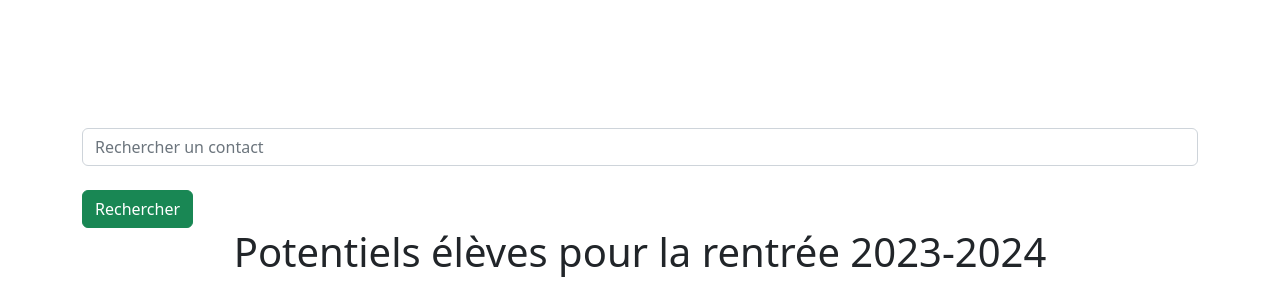
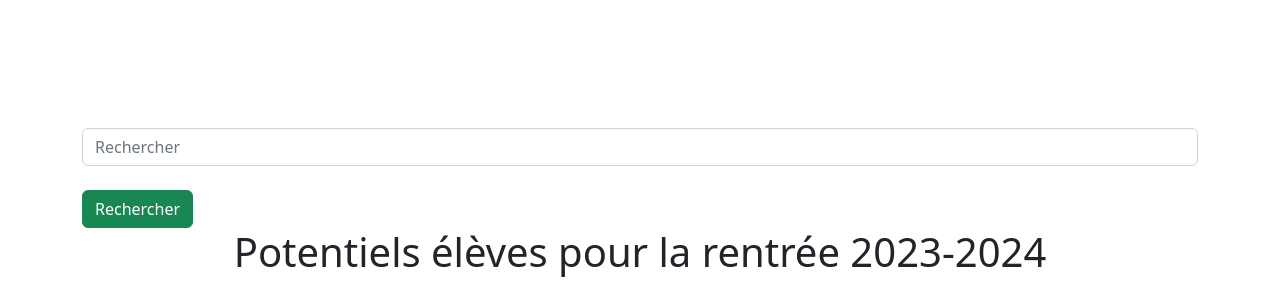
Before and after one commit to Lazy-Bogdi/annuaire, a PHP site: page /index.php in a window 1280 px wide. Shown: the top 308 px of the page. Run offline with PHP 8.4, Linux system fonts and the light colour scheme; data that the repository does not hold is empty; some libraries are stand-ins or nearby versions.

Commit message:
~Sauvegarde~

```diff
--- a/index.php
+++ b/index.php
@@ -32,14 +32,10 @@ if(!empty($_GET['tri']) && in_array($_GET['tri'], $triable)) {
 }
 
 
-
 //Pages du tableau
     $page = (int)($_GET['p'] ?? 1);
     $offset = ($page-1) * PAR_PAGE;
-
-
     $sql .= " LIMIT " . PAR_PAGE . " OFFSET $offset";
-
     $query = $db->prepare($sql);
     $query->execute($params);
     $rows = $query->fetchAll();
@@ -76,14 +72,14 @@ if(!empty($_GET['tri']) && in_array($_GET['tri'], $triable)) {
     <body>
     <div class="container">
 
-    <form method='GET' class='form_search' action="">
-        <!-- condition isset dans le champ search avec ?? -->
-        <input id="form_search" type="text" name="form_search"  placeholder="Rechercher un contact" class="form-control" value="<?= htmlentities($_GET['form_search'] ?? null)  ?>">
+        <form method='GET' class='form_search' action="">
+            <!-- condition isset dans le champ search avec ?? -->
+            <input id="form_search" type="text" name="form_search"  placeholder="Rechercher" class="form-control" value="<?= htmlentities($_GET['form_search'] ?? null)  ?>">
+            <br>
+            <button class='btn btn-success' type='submit'>Rechercher</button>
+        </form>
 
-        <br>
-        <button class='btn btn-success' type='submit'>Rechercher</button>
-
-</form>
+<!-- TODO FILTRE DE RECHERCHE PAR ANNE, VILLE -->
         <div class="table-responsive">
 
             <h1>Potentiels élèves pour la rentrée <?= $currYear+1 . '-' . $currYear+2?></h1><br>
```
